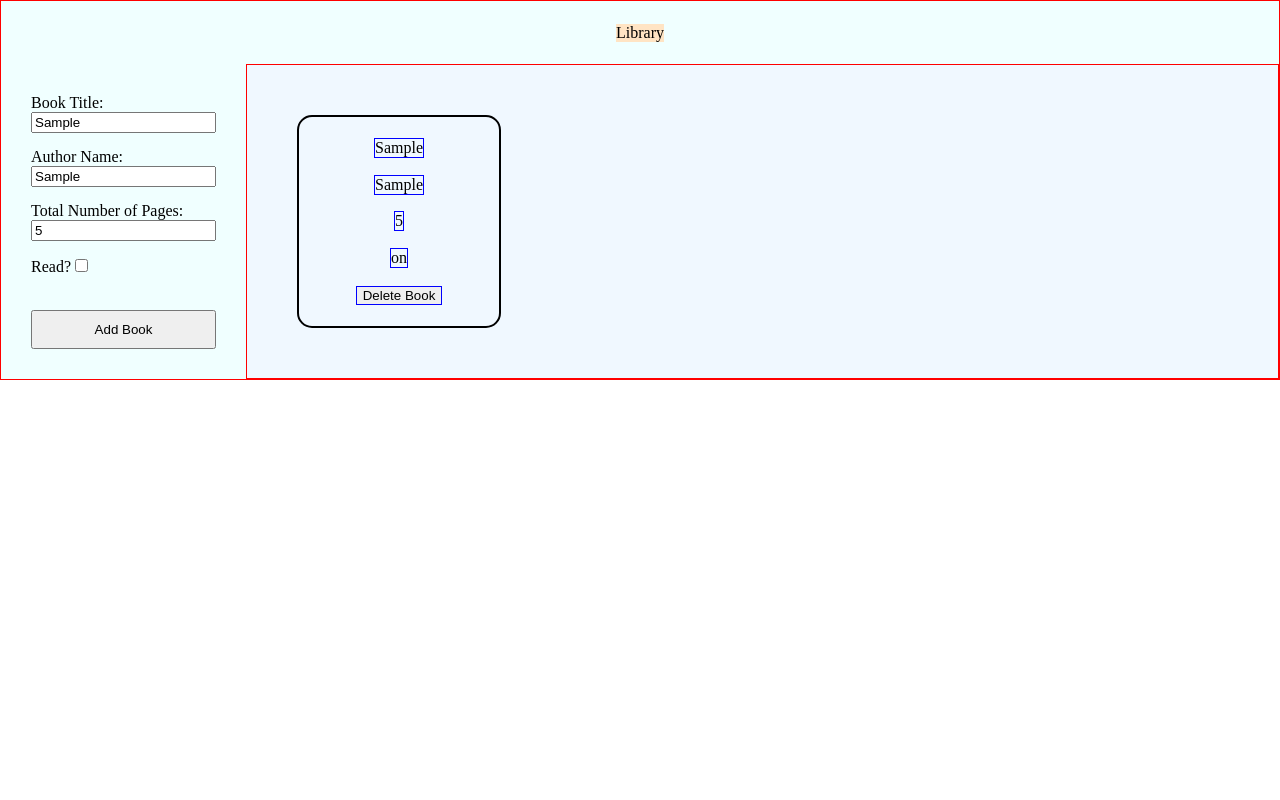
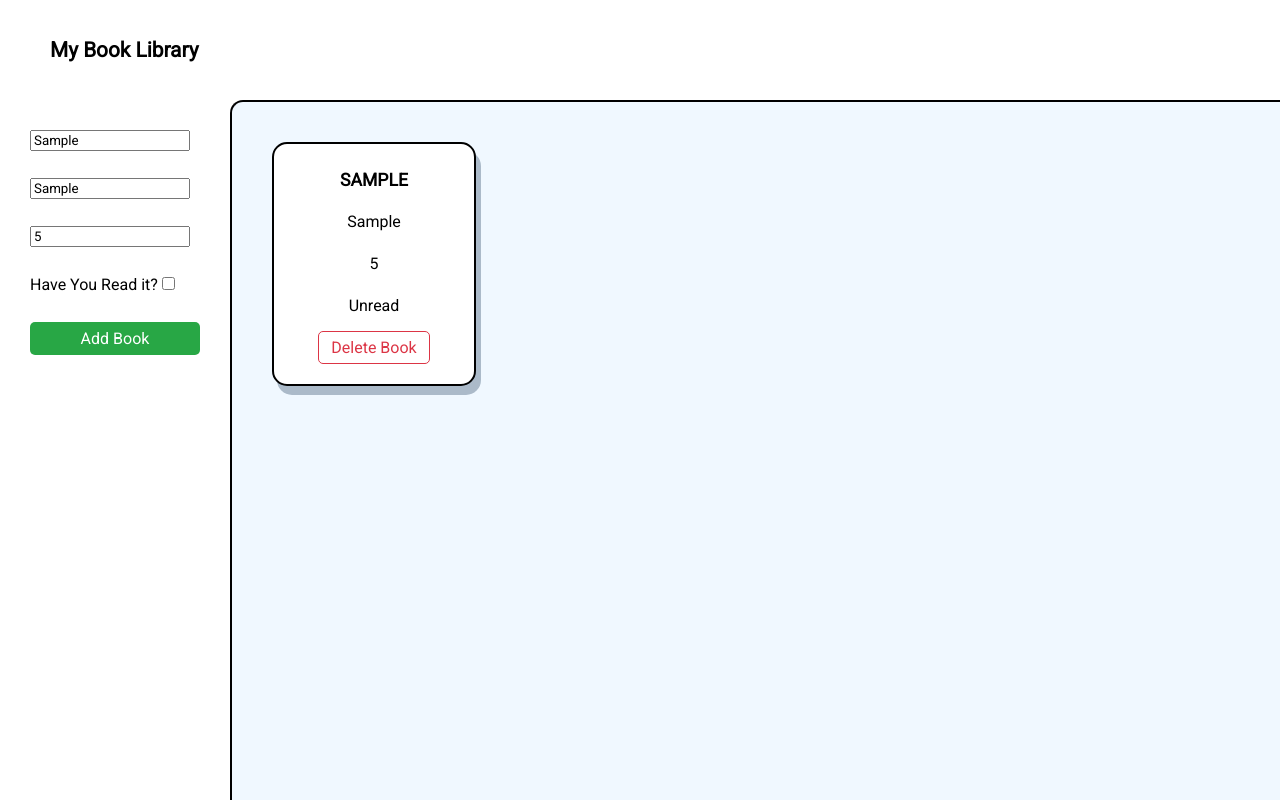
Before and after one commit to Waldorfio/library, a plain HTML site: page index.html in a window 1280 px wide. Both pictures are taken after typing "Sample", "Sample", "5" into the empty fields and a click on the input "Add Book". Drawn offline with Linux system fonts and the light colour scheme.

Commit message:
Improve grid layout, update styling

```diff
--- a/books.js
+++ b/books.js
@@ -26,7 +26,9 @@ function addBookToLibrary() {
   inputTitle = document.getElementById('title-input').value
   inputAuthor = document.getElementById('author-input').value
   inputPage = document.getElementById('pages-input').value
-  inputRead = document.getElementById('read-input').value
+  inputRead = document.getElementById('read-input').checked
+  if (inputRead == true) {inputRead = 'Read'};
+  if (inputRead == false) {inputRead = 'Unread'};
 
   const newBook = new Books(inputTitle,inputAuthor,inputPage,inputRead);   // Function to create new book object
   myLibrary.push(newBook);                                                 // Append the book object to the empty array
@@ -73,14 +75,14 @@ function addBookToLibrary() {
 
 }
 
-// Deleting Book
-function removeCard() {
-  document.getElementsByClassName('cards');
-  cards.remove();
-}
-// STUCK HERE
-cardButtons = document.getElementsByClassName('card-button');
-cardButtons.addEventListener('click', () => removeCard());
+// // Deleting Book
+// function removeCard() {
+//   document.getElementsByClassName('cards');
+//   cards.remove();
+// }
+// // STUCK HERE
+// cardButtons = document.getElementsByClassName('card-button');
+// cardButtons.addEventListener('click', () => removeCard());
 
 
 console.log('-------')
--- a/index.html
+++ b/index.html
@@ -11,30 +11,29 @@
     <div class="container">
 
       <div class="title-banner">
-        Library
+        My Book Library
       </div>
 
       <div class="sidebar-container">
         <form onsubmit="return false" method='get' class='form-container'>
-
-          <div class="input1">                      <!-- Seperate container for inputs for grid layout-->
+          <div class="input1">
             <label for="title-input"></label>
-            Book Title:<input id="title-input" type="text" name="title-input" placeholder="Enter" required>
+            <input id="title-input" type="text" name="title-input" placeholder="Title" required>
           </div>
 
           <div class="input2">
             <label for="author-input"></label>
-            Author Name:<input id="author-input" type="text" name="author-input" placeholder="Enter" required>
+            <input id="author-input" type="text" name="author-input" placeholder="Author" required>
           </div>
 
           <div class="input3">
             <label for="pages-input"></label>
-            Total Number of Pages:<input id="pages-input" type="number" name="pages-input" placeholder="Enter" required>
+            <input id="pages-input" type="number" name="pages-input" placeholder="Pages" required>
           </div>
 
           <div class="input4">
             <label for="read-input"></label>
-            Read?<input id="read-input" type="checkbox" name="read-input">
+            Have You Read it?<input id="read-input" type="checkbox" name="read-input">
           </div>
 
           <input id="submit-button" type="submit" value="Add Book"></input>
--- a/style.css
+++ b/style.css
@@ -1,3 +1,8 @@
+@import url('https://fonts.googleapis.com/css2?family=Roboto&display=swap');
+* {
+    font-family: 'Roboto', sans-serif;
+}
+
 body,html {
     margin: 0;
     padding: 0;
@@ -5,21 +10,21 @@ body,html {
 
 .container {
     display: grid;
-    grid-template-columns: 1fr 5fr;
-    grid-template-rows: 1fr 5fr;
+    grid-template-columns: 230px 5fr;
+    grid-template-rows: 100px 5fr;
 
-    height: 100%;
-
-    background-color:azure;
-    border: 1px solid red;
+    height: 100vh;
 }
     .title-banner {
         grid-column: 1/3;
 
-        justify-self: center;
+        padding-left: 50px;
+
+        justify-self: start;
         align-self: center;
 
-        background-color:bisque;
+        font-weight: bold;
+        font-size: 1.3rem;
     }
     .sidebar-container {
 
@@ -33,25 +38,60 @@ body,html {
         }
     #content-container {
         display: grid;
-        grid-template-columns: repeat(auto-fit, minmax(200px, 1fr));    /* Automatically decides how many columns to create */
+        grid-template-columns: repeat(auto-fit, 200px);    /* Automatically decides how many 200px columns to create */
+        gap: 30px;
+
+        padding: 40px 0 40px 0;
 
         background-color:aliceblue;
-        border: 1px solid red;
+        border-top: 2px solid black;
+        border-left: 2px solid black;
+        border-top-left-radius: 13px;
     }
         .cards {
             display: grid;
             grid-template-rows: repeat(5, 1fr);
-            gap: 15px;
+            gap: 10px;
 
-            margin: 50px;
+            margin: 0px 40px 0px 40px;
             padding: 20px 0 20px 0;
             width: 200px;                           /* Sets the maximum width of the cards */
+            height: 200px;
 
+            background-color: white;
             border: 2px solid black;
             border-radius: 15px;
+            box-shadow: 5px 9px rgb(171, 186, 201);
         }
             .card-title, .card-author, .card-page, .card-read, .card-button {
-                border: 1px solid blue;
                 justify-self: center;
                 align-self: center;
             }
+            .card-title {
+                font-weight: bold;
+                font-size: 1.1rem;
+                text-transform: uppercase;
+            }
+
+/* Button Styling */
+#submit-button, .card-button {
+    border-radius: 5px;
+    border: 1px solid transparent;
+    background-color:#28a745;
+    font-size: 1rem;
+    color: white;
+
+    padding: 0.375rem 0.75rem;
+}
+#submit-button:hover {
+    background-color:#1d7531;
+}
+.card-button {
+    background-color:white;
+    color: #dc3545;
+    border: 1px solid #dc3545;
+}
+.card-button:hover {
+    background-color: #dc3545;
+    color: white;
+}
```
